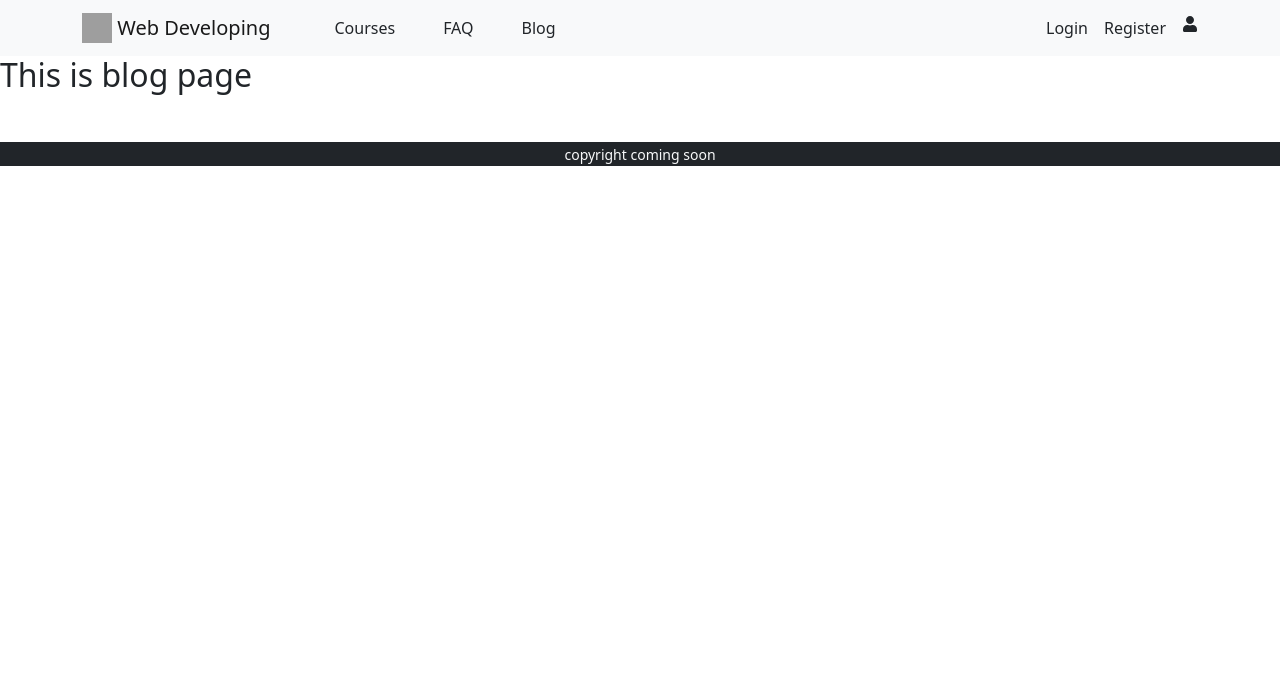
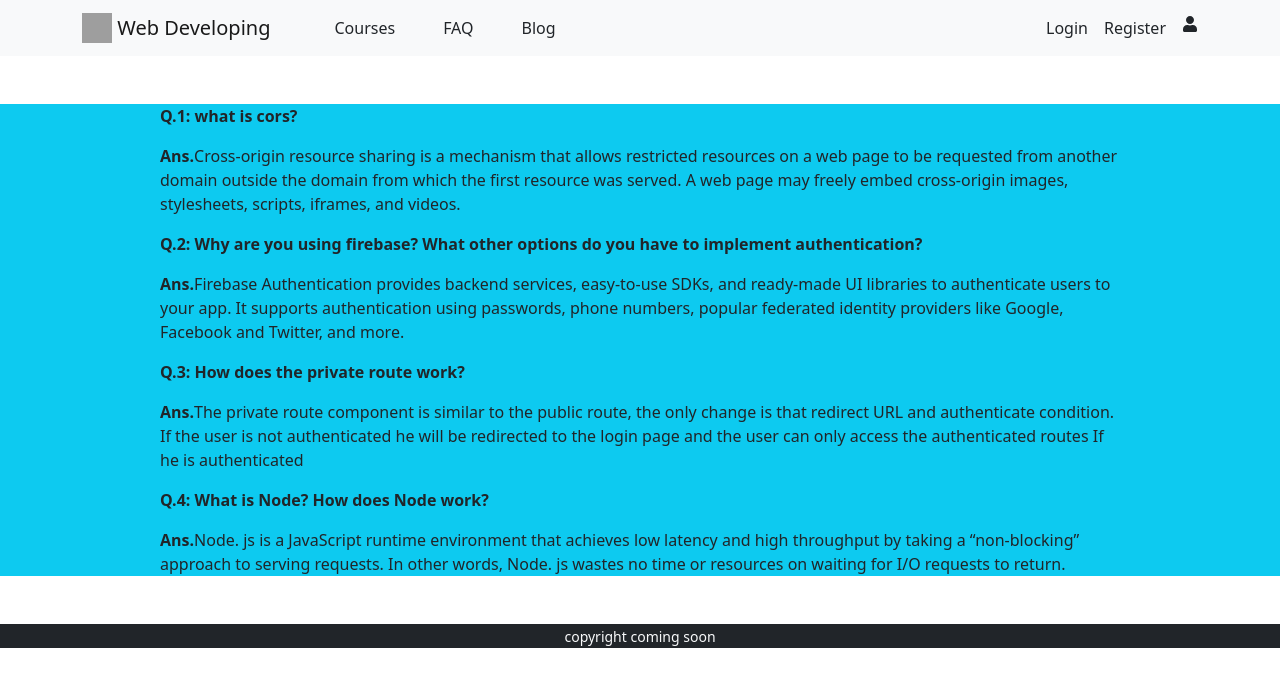
Before and after one commit to Mamun-Ashraf/programming-tutorial-client, a React (Create React App) app: page /blog in a window 1280 px wide. Shown: the top 686 px of the page. Built offline with nearby package versions, Linux system fonts and the light colour scheme; grey boxes are pictures that could not be loaded.

Commit message:
Blog page added

```diff
--- a/src/Pages/Blog.js
+++ b/src/Pages/Blog.js
@@ -2,8 +2,38 @@ import React from 'react';
 
 const Blog = () => {
     return (
-        <div>
-            <h2>This is blog page</h2>
+        <div className='bg-info'>
+            <div className='w-75 mx-auto mt-5'>
+
+                <p className='fw-bold'>Q.1: what is cors?</p>
+
+                <p>
+                    <span className='fw-bold'>Ans.</span>
+                    Cross-origin resource sharing is a mechanism that allows restricted resources on a web page to be requested from another domain outside the domain from which the first resource was served. A web page may freely embed cross-origin images, stylesheets, scripts, iframes, and videos.
+                </p>
+
+                <p className='fw-bold'>Q.2: Why are you using firebase? What other options do you have to implement authentication?</p>
+
+                <p>
+                    <span className='fw-bold'>Ans.</span>
+                    Firebase Authentication provides backend services, easy-to-use SDKs, and ready-made UI libraries to authenticate users to your app. It supports authentication using passwords, phone numbers, popular federated identity providers like Google, Facebook and Twitter, and more.
+                </p>
+
+                <p className='fw-bold'>Q.3: How does the private route work?</p>
+
+                <p>
+                    <span className='fw-bold'>Ans.</span>
+                    The private route component is similar to the public route, the only change is that redirect URL and authenticate condition. If the user is not authenticated he will be redirected to the login page and the user can only access the authenticated routes If he is authenticated
+                </p>
+
+                <p className='fw-bold'>Q.4: What is Node? How does Node work?</p>
+
+                <p>
+                    <span className='fw-bold'>Ans.</span>
+                    Node. js is a JavaScript runtime environment that achieves low latency and high throughput by taking a “non-blocking” approach to serving requests. In other words, Node. js wastes no time or resources on waiting for I/O requests to return.
+                </p>
+
+            </div>
         </div>
     );
 };
```
